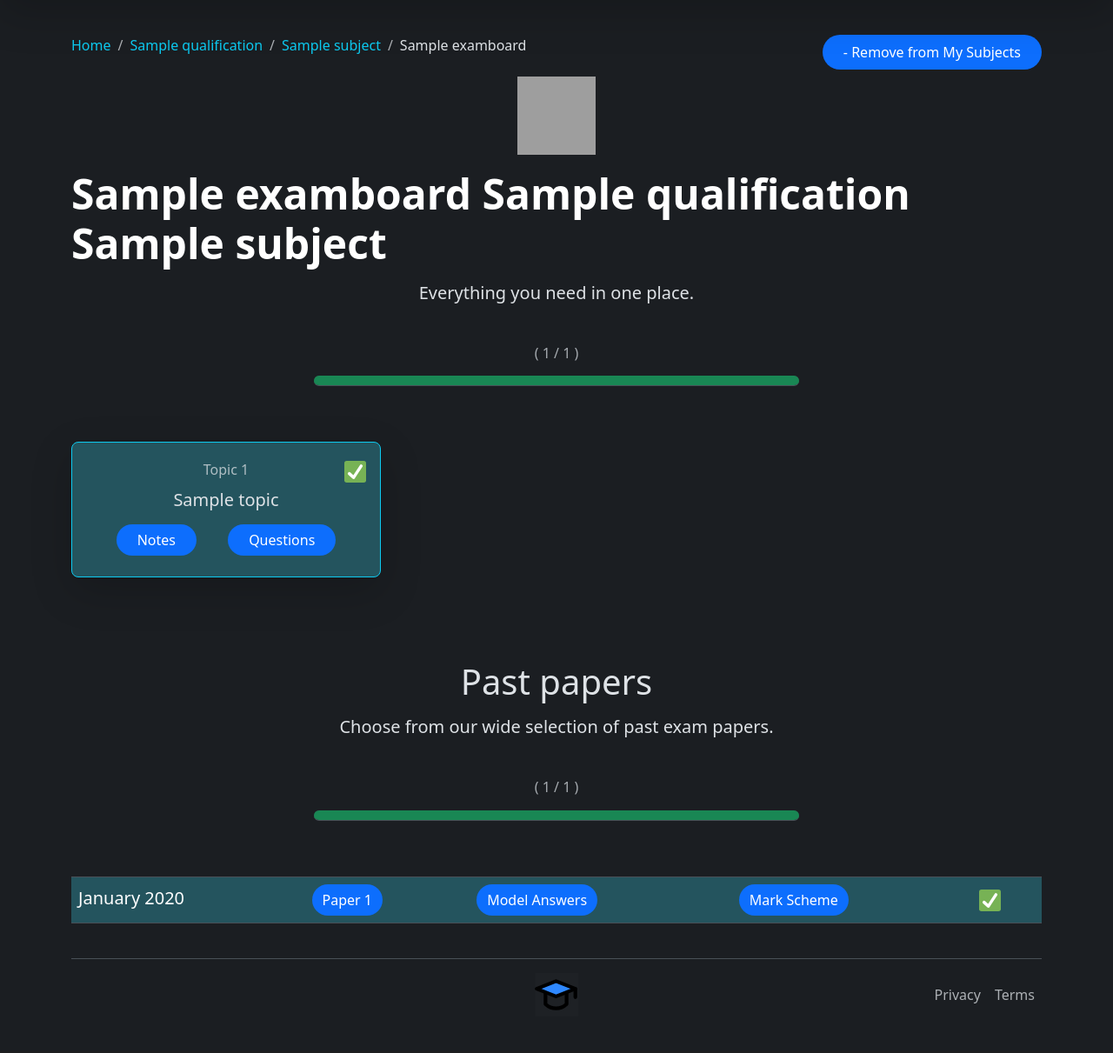
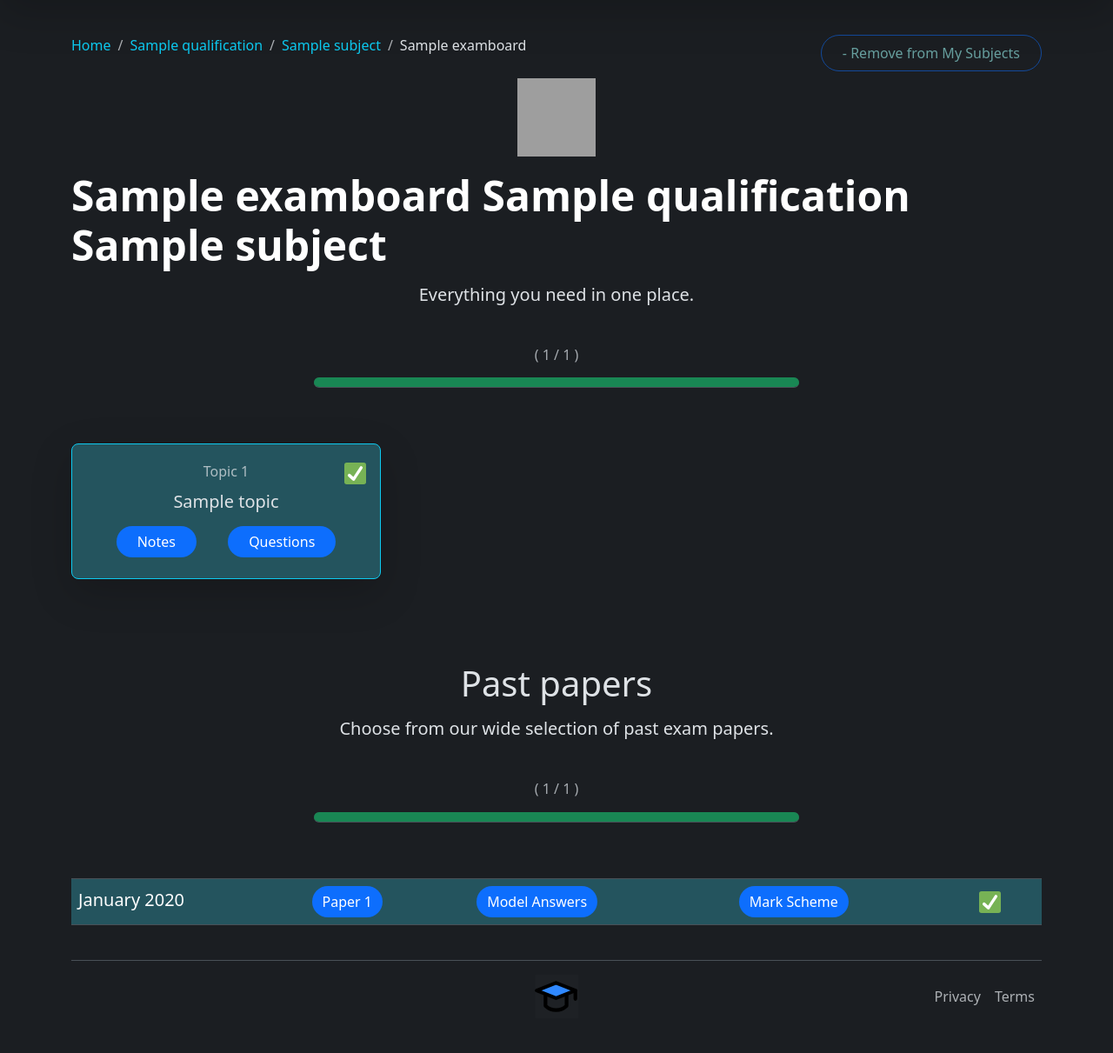
Before and after one commit to cameroncthomas/teachmestem, a Django app: a page that uses revision/templates/revision/snippets/my_subjects_btns.html in a window 1280 px wide. Shown: the part 77-1288 px from the top of the page at 87% size. Before the commit the page ends 1239 px from the top, so only its background shows below. Run offline with Django 5.2, Linux system fonts and the light colour scheme; a user stored in the database is signed in; tables that the repository leaves empty hold one stand-in row (values such as "Sample post"); some libraries are stand-ins or nearby versions; grey boxes are pictures that could not be loaded.

Commit message:
feat: update styling to 'Remove from My Subjects' button

```diff
--- a/revision/templates/revision/snippets/my_subjects_btns.html
+++ b/revision/templates/revision/snippets/my_subjects_btns.html
@@ -3,7 +3,7 @@
         <button
             hx-post="{% url 'revision:remove_examboard_from_my_subjects' examboard.id %}"
             hx-target="#my-subjects-btns" hx-swap="outerHTML" hx-push-url="false"
-            class="align-self-center btn btn-pastpaper rounded-pill border-0 px-4 py-2">
+            class="align-self-center btn btn-mysubjects-remove rounded-pill px-4 py-2">
             - Remove from My Subjects
         </button>
     {% else %}
--- a/static/css/custom-style-sheet.css
+++ b/static/css/custom-style-sheet.css
@@ -23,6 +23,23 @@
     --bs-btn-color: #ffffff;
     --bs-btn-bg: #0d6efd;
     --bs-btn-border-color: #cde1ff;
+    --bs-btn-hover-color: #fff;
+    --bs-btn-hover-bg: #17a2b8;
+    --bs-btn-hover-border-color: #0a58ca;
+    --bs-btn-focus-shadow-rgb: 49, 132, 253;
+    --bs-btn-active-color: #fff;
+    --bs-btn-active-bg: #0a58ca;
+    --bs-btn-active-border-color: #0a53be;
+    --bs-btn-active-shadow: inset 0 3px 5px rgba(0, 0, 0, 0.125);
+    --bs-btn-disabled-color: #fff;
+    --bs-btn-disabled-bg: #0d6efd;
+    --bs-btn-disabled-border-color: #0d6efd;
+}
+
+.btn-mysubjects-remove{
+    --bs-btn-color: #95ece9a0;
+    --bs-btn-bg: #0d6dfd00;
+    --bs-btn-border-color: #0d6dfd8c;
     --bs-btn-hover-color: #fff;
     --bs-btn-hover-bg: #17a2b8;
     --bs-btn-hover-border-color: #0a58ca;
```
